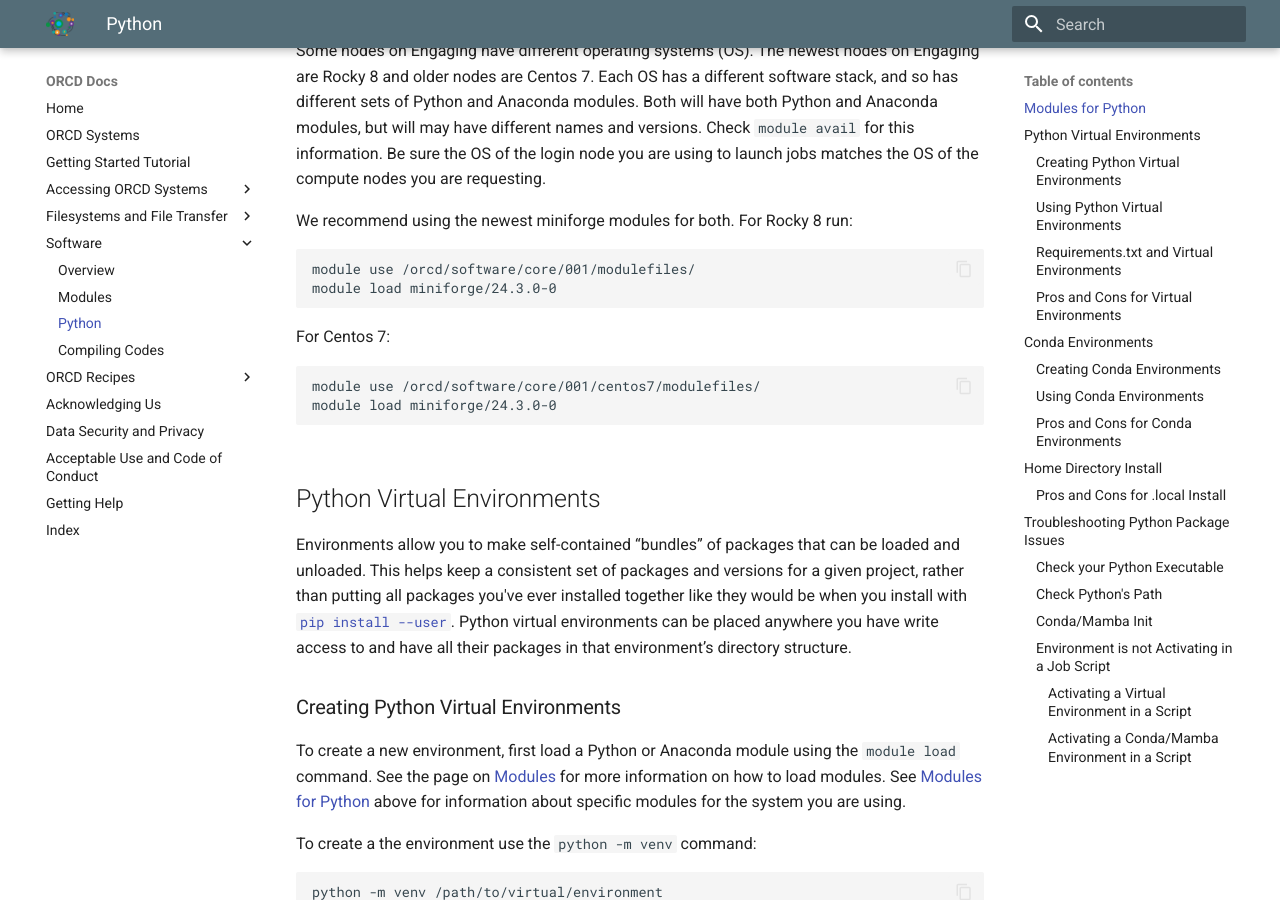
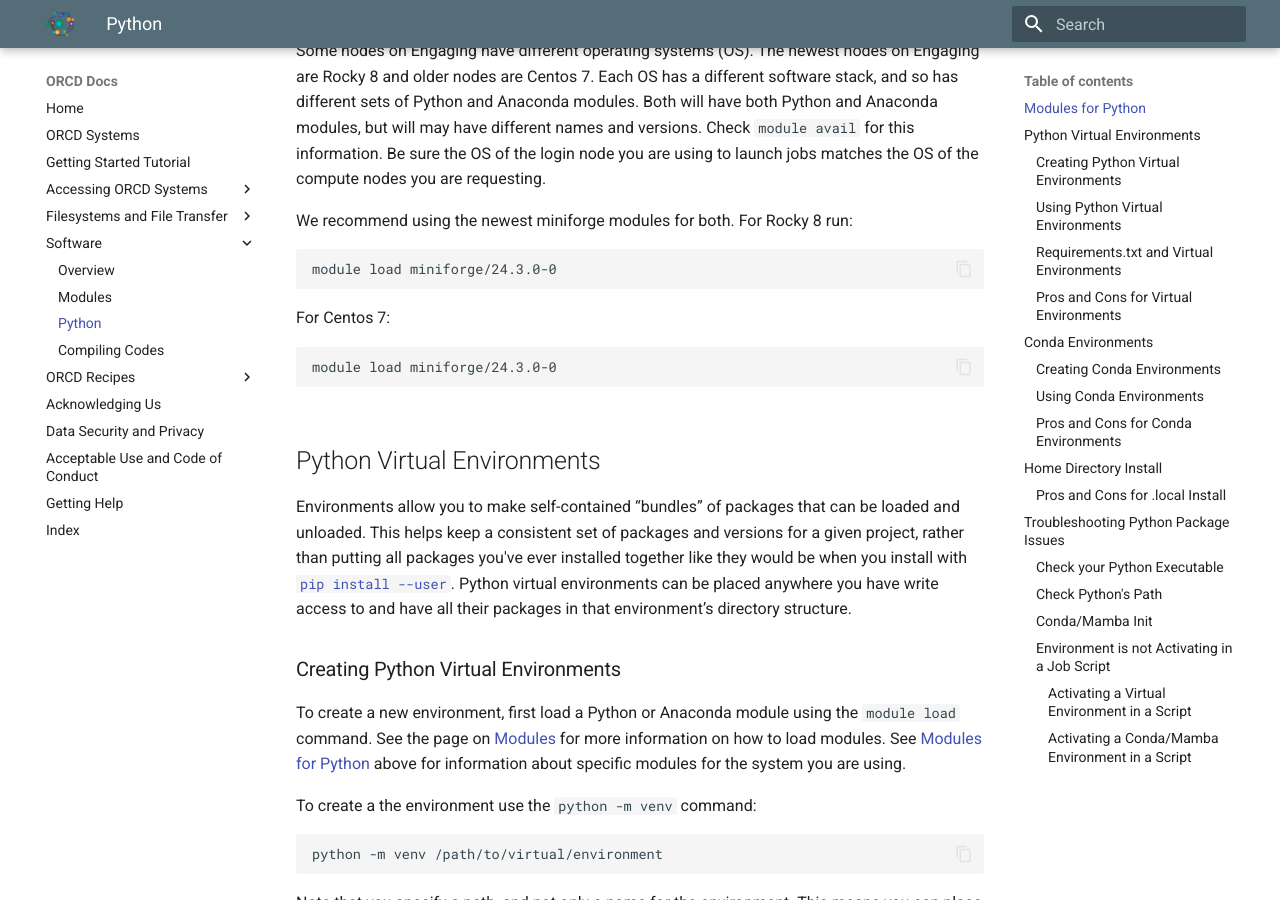
Before and after one commit to mit-orcd/orcd-docs-edit, an MkDocs documentation site: the page built from docs/software/python.md, in a window 1280 px wide and 900 px high, scrolled down 1128 px. Built offline with MkDocs 1.6.1 and Material for MkDocs 9.7.7, drawn with Linux system fonts in a browser that asks for light colours.

Commit message:
Update miniforge instructions

````diff
--- a/docs/software/python.md
+++ b/docs/software/python.md
@@ -44,14 +44,12 @@ Refer to the tab below to find out more about the Python modules available on th
     We recommend using the newest miniforge modules for both. For Rocky 8 run:
 
     ```bash
-    module use /orcd/software/core/001/modulefiles/
     module load miniforge/24.3.0-0
     ```
 
     For Centos 7:
 
     ```bash
-    module use /orcd/software/core/001/centos7/modulefiles/
     module load miniforge/24.3.0-0
     ```
 
````
